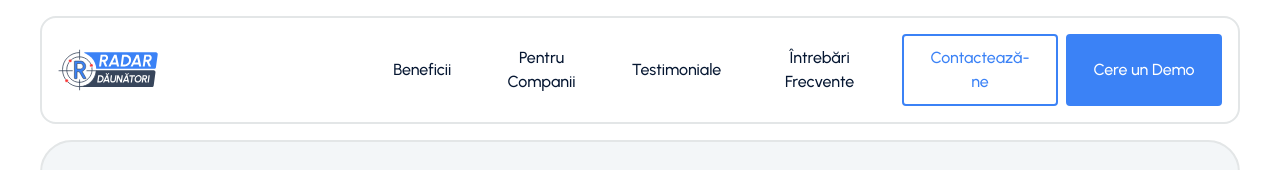
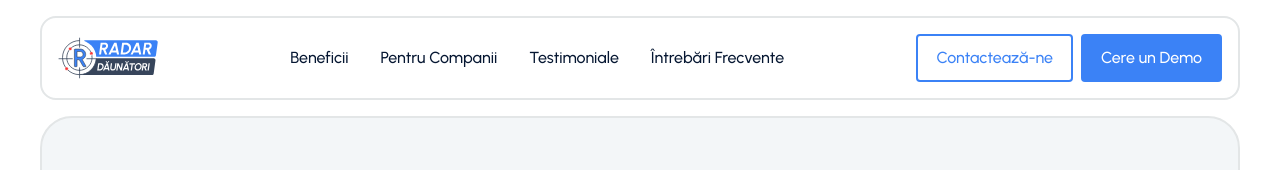
Before and after one commit to I0ANA24/Bugs-Radar, a React (Vite) app: page / in a window 1280 px wide. Shown: the top 170 px of the page. Built offline with nearby package versions, Linux system fonts and the light colour scheme.

Commit message:
header buttons

```diff
--- a/src/components/Header.jsx
+++ b/src/components/Header.jsx
@@ -13,7 +13,7 @@ const Header = () => {
         {/* top menu */}
         <div className="w-full bg-white flex justify-between items-center p-4 border-2 border-[var(--border-color)] rounded-[16px] gap-4">
           {/* logo */}
-          <div className="xl:w-80">
+          <div className="w-25">
             <div className="w-25">
               <a href="">
                 <img src="logo.svg" alt="logo" />
@@ -32,7 +32,7 @@ const Header = () => {
             <img src={isOpen ? "white_menu.svg" : "menu.svg"} alt="menu" />
           </div>
           {/* desktop nav */}
-          <div className="hidden lg:block">
+          <div className="hidden lg:block w-full">
             <nav className="w-full flex justify-center items-center gap-8 text-center">
               <a
                 href="#beneficii"
@@ -61,12 +61,12 @@ const Header = () => {
             </nav>
           </div>
           {/* desktop buttons */}
-          <div className="hidden lg:flex gap-2">
-            <button className="w-39 bg-transparent border-2 border-[var(--blue)] text-[var(--blue)] font-medium px-4.5 py-2.5 rounded-[4px] hover:bg-[var(--title-color)] hover:border-[var(--title-color)] hover:text-white hover:cursor-pointer transition-colors duration-300">
-              <a href="#contact">Contactează-ne</a>
+          <div className="hidden lg:flex gap-2 min-w-fit lg:justify-center lg:items-center">
+            <button className="min-w-fit bg-transparent border-2 border-[var(--blue)] text-[var(--blue)] font-medium px-4.5 py-2.5 rounded-[4px] hover:bg-[var(--title-color)] hover:border-[var(--title-color)] hover:text-white hover:cursor-pointer transition-colors duration-300">
+              <a href="#contact" className="min-w-fit">Contactează-ne</a>
             </button>
-            <button className="w-39 bg-[var(--blue)] border-2 border-[var(--blue)] text-white font-medium px-4.5 py-2.5 rounded-[4px] hover:bg-[var(--title-color)] hover:border-[var(--title-color)] hover:text-white hover:cursor-pointer transition-colors duration-300">
-              <a href="#contact">Cere un Demo</a>
+            <button className="min-w-fit bg-[var(--blue)] border-2 border-[var(--blue)] text-white font-medium px-4.5 py-2.5 rounded-[4px] hover:bg-[var(--title-color)] hover:border-[var(--title-color)] hover:text-white hover:cursor-pointer transition-colors duration-300">
+              <a href="#contact" className="min-w-fit">Cere un Demo</a>
             </button>
           </div>
         </div>
```
